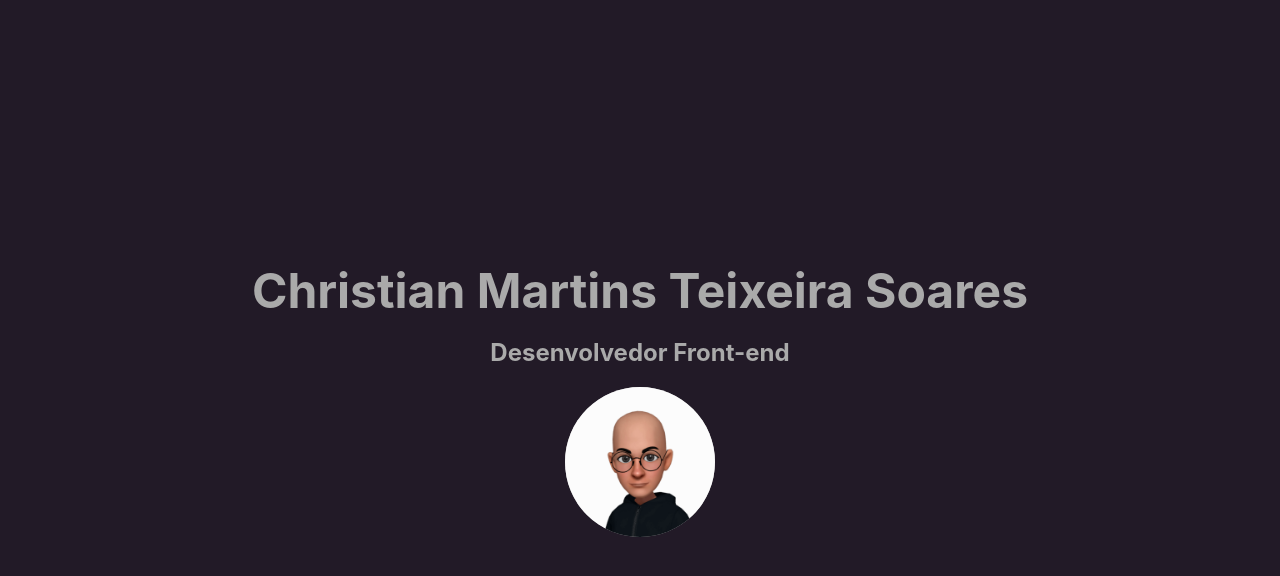
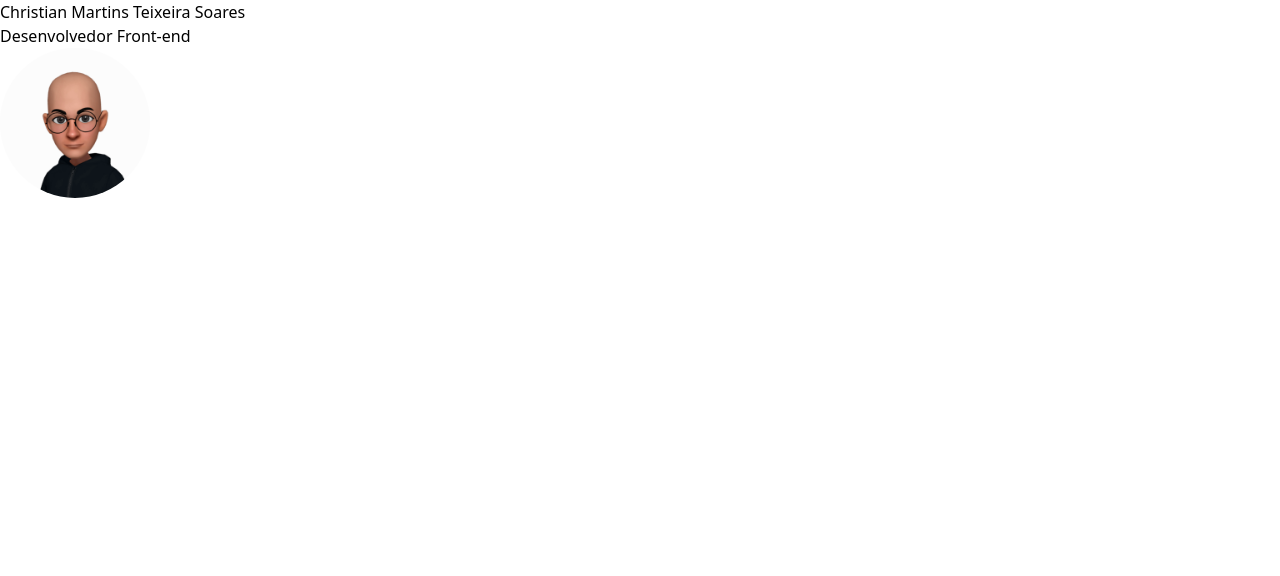
Before and after one commit to chrmartins/chrisblog, a Next.js app: page / in a window 1280 px wide. Shown: the top 576 px of the page. Built offline with nearby package versions, Linux system fonts and the light colour scheme.

Commit message:
feat: install tailwind

```diff
--- a/src/pages/index.tsx
+++ b/src/pages/index.tsx
@@ -1,24 +1,24 @@
 import Head from "next/head";
 import Image from "next/image";
-import styles from "../../src/styles/Home.module.css";
+
 
 import myAvatar from "../assets/meuavatar.png"
 
 export default function Home() {
   return (
-    <div className={styles.container}>
+    <div className="container">
       <Head>
         <title>Christian Martins</title>
         <meta name="description" content="Generated by create next app" />
         <link rel="icon" href="/favicon.ico" />
       </Head>
 
-      <main className={styles.main}>
-        <h1 className={styles.title}>Christian Martins Teixeira Soares</h1>
-        <h2 className={styles.role}>Desenvolvedor Front-end</h2>
-        <div className={styles.circle}>
+      <main className="">
+        <h1 className="">Christian Martins Teixeira Soares</h1>
+        <h2 className="">Desenvolvedor Front-end</h2>
+        <div className="">
           <Image
-            className="avatar"
+            className="rounded-full"
             src={myAvatar}
             alt="Meu avatar"
             width={150}
--- a/src/styles/Home.module.css
+++ /dev/null
@@ -1,53 +0,0 @@
-.container {
-  min-height: 100vh;
-  padding: 0 0.5rem;
-  display: flex;
-  flex-direction: column;
-  justify-content: center;
-  align-items: center;
-  height: 100vh;
-}
-
-.main {
-  padding: 5rem 0;
-  flex: 1;
-  display: flex;
-  flex-direction: column;
-  justify-content: center;
-  align-items: center;
-}
-
-.title {
-  margin: 0;
-  line-height: 1.15;
-  font-size: 3rem;
-  color: #aaa;
-}
-
-.role {
-  font-size: 1.5rem;
-  color: #aaa;
-}
-
-.circle {
-  background-color: #aaa;
-  border-radius: 50%;
-  width: 150px;
-  height: 150px;
-  overflow: hidden;
-  position: relative;
-
-    .avatar {
-      position: absolute;
-      bottom: 0;
-      width: 100%;
-    }
-}
-
-
-@media (max-width: 600px) {
-  .grid {
-    width: 100%;
-    flex-direction: column;
-  }
-}
--- a/src/styles/globals.css
+++ b/src/styles/globals.css
@@ -1,17 +1,3 @@
-html,
-body {
-  padding: 0;
-  margin: 0;
-  font-family: -apple-system, BlinkMacSystemFont, Segoe UI, Roboto, Oxygen,
-    Ubuntu, Cantarell, Fira Sans, Droid Sans, Helvetica Neue, sans-serif;
-  background: #221a27;
-}
-
-a {
-  color: inherit;
-  text-decoration: none;
-}
-
-* {
-  box-sizing: border-box;
-}
+@tailwind base;
+@tailwind components;
+@tailwind utilities;
--- /dev/null
+++ b/tailwind.config.js
@@ -0,0 +1,10 @@
+module.exports = {
+  content: [
+    "./src/pages/**/*.{js,ts,jsx,tsx}",
+    "./src/components/**/*.{js,ts,jsx,tsx}",
+  ],
+  theme: {
+    extend: {},
+  },
+  plugins: [],
+}
```
